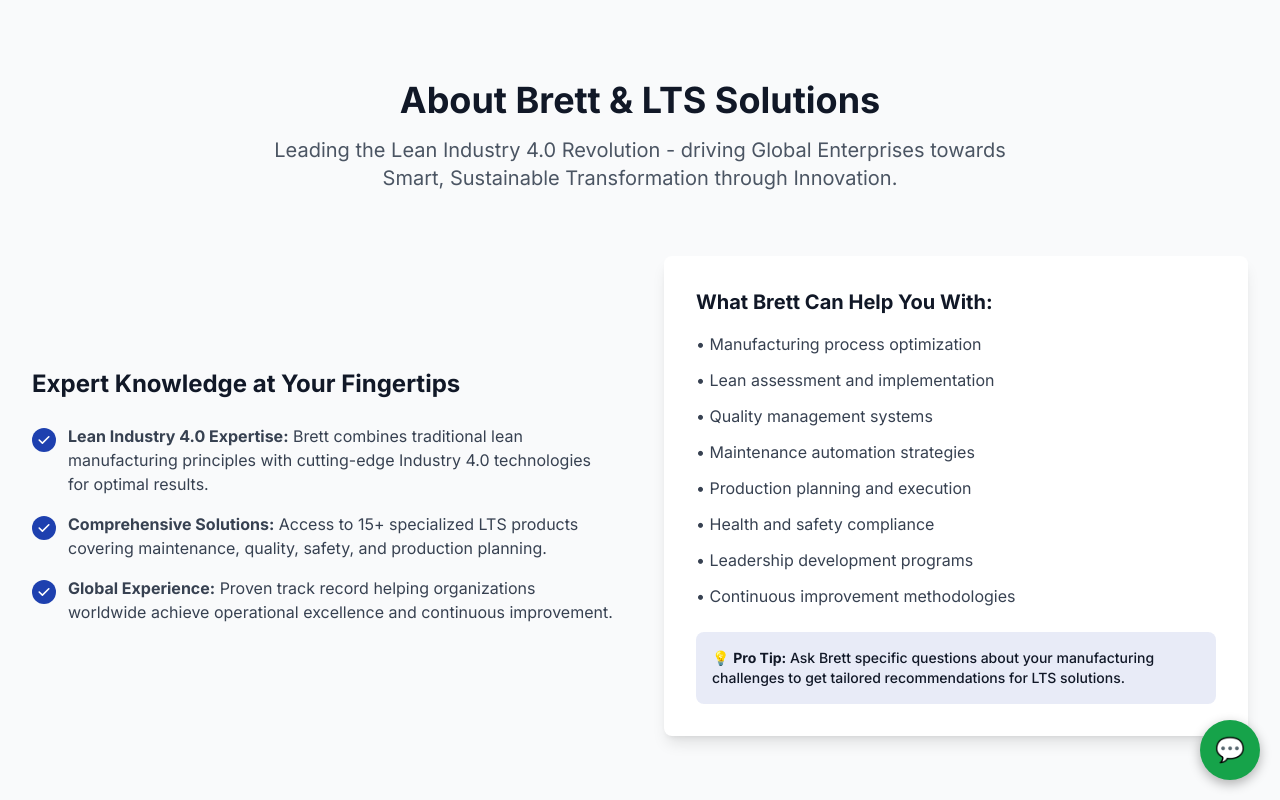
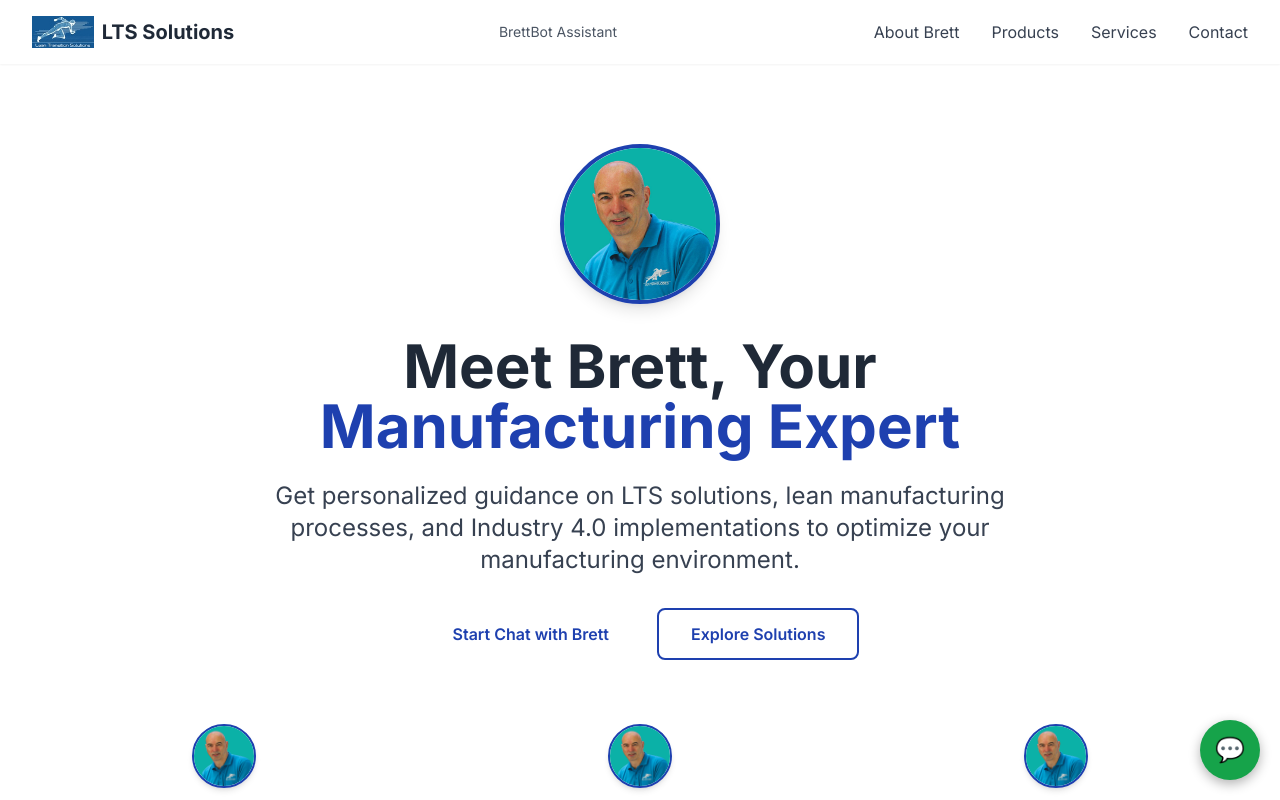
Before and after one commit to brianstittsr/windsurf_LTS_BrettBot, a Next.js app: page / in a window 1280 px wide. Shown: the top 800 px of the page. Built offline with nearby package versions, Linux system fonts and the light colour scheme.

Commit message:
Fix About section order and add chat widget debugging

```diff
--- a/app/page.tsx
+++ b/app/page.tsx
@@ -63,6 +63,8 @@
     const chatContainer = document.createElement('div')
     chatContainer.innerHTML = chatHTML
     document.body.appendChild(chatContainer)
+
+    console.log('Chat widget added to DOM')
 
     // Add chat functionality
     const chatButton = document.getElementById('chat-button')
@@ -132,11 +134,11 @@
 
   return (
     <main className="min-h-screen bg-gradient-to-br from-blue-50 to-green-50">
-      <AboutSection />
       <Header />
       <Hero />
       <ProductsSection />
       <ServicesSection />
+      <AboutSection />
       <Footer />
     </main>
   )
```
